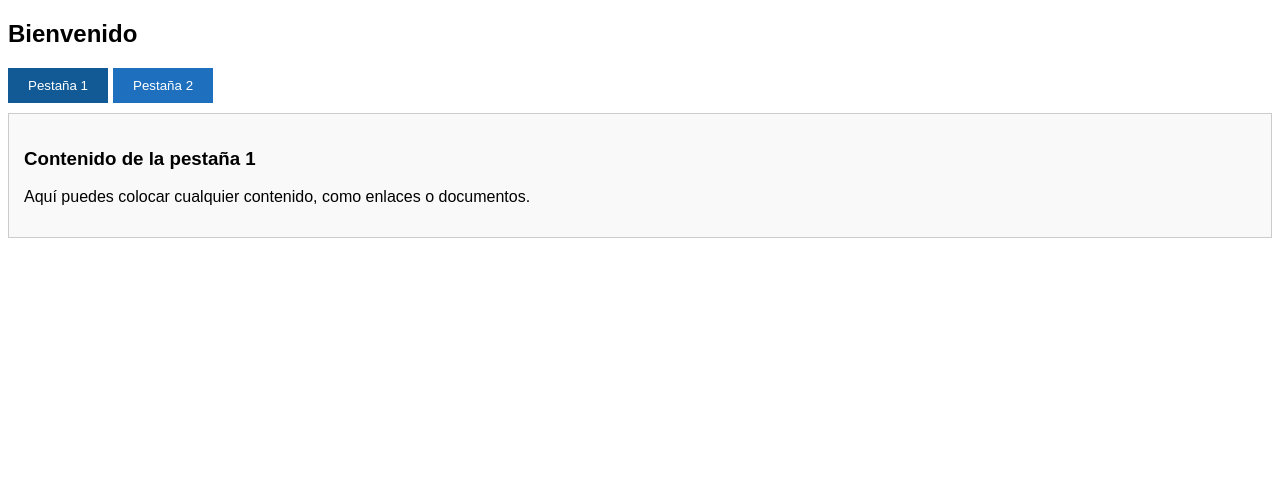
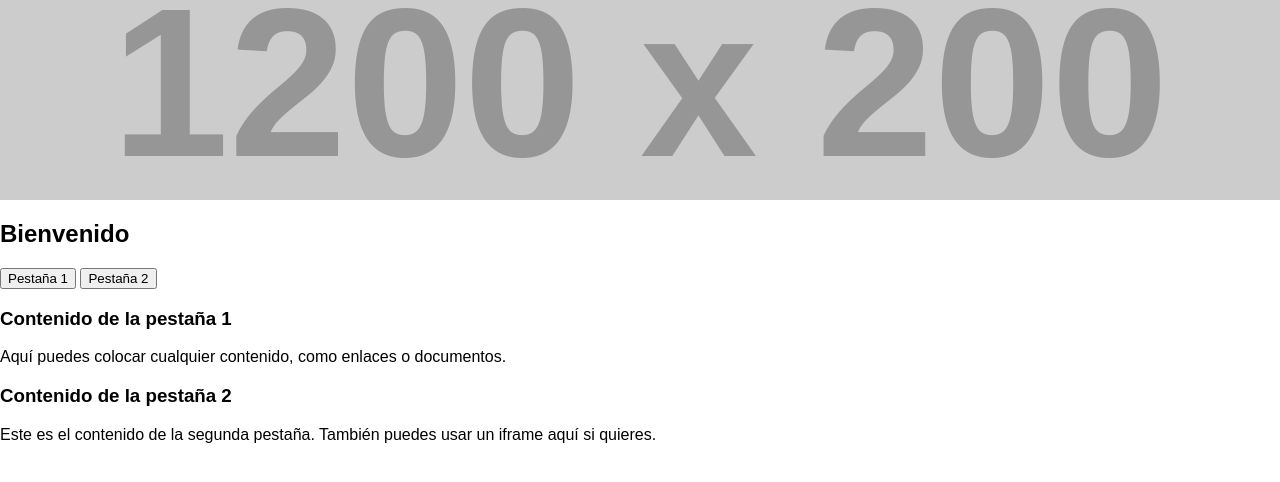
Before and after one commit to JorgeGCamara/sitio, a plain HTML site: page index.html in a window 1280 px wide. Drawn offline with Linux system fonts and the light colour scheme; placeholder pictures from the web are drawn by us.

Commit message:
Update index.html

```diff
--- a/index.html
+++ b/index.html
@@ -2,46 +2,62 @@
 <html lang="es">
 <head>
   <meta charset="UTF-8">
-  <title>Mi sitio con pestañas</title>
+  <title>Mi sitio con banner</title>
   <style>
     body {
       font-family: Arial, sans-serif;
+      margin: 0;
     }
 
-    .tabs {
-      display: flex;
-      margin-bottom: 10px;
+    .banner {
+      position: relative;
+      width: 100%;
+      height: 200px;
+      overflow: hidden;
     }
 
-    .tab-button {
-      background-color: #1e70bf;
-      color: white;
-      border: none;
-      padding: 10px 20px;
-      margin-right: 5px;
-      cursor: pointer;
+    .slides {
+      display: flex;
+      width: 300%;
+      animation: slide 9s infinite;
     }
 
-    .tab-button.active {
-      background-color: #125a96;
+    .slide {
+      width: 100%;
+      flex-shrink: 0;
     }
 
-    .tab-content {
-      display: none;
-      border: 1px solid #ccc;
-      padding: 15px;
-      background-color: #f9f9f9;
+    .slide img {
+      width: 100%;
+      height: 200px;
+      object-fit: cover;
     }
 
-    .tab-content.active {
-      display: block;
+    @keyframes slide {
+      0% { margin-left: 0; }
+      33% { margin-left: 0; }
+      36% { margin-left: -100%; }
+      66% { margin-left: -100%; }
+      69% { margin-left: -200%; }
+      99% { margin-left: -200%; }
+      100% { margin-left: 0; }
     }
   </style>
 </head>
 <body>
 
+  <!-- Banner deslizante -->
+  <div class="banner">
+    <div class="slides">
+      <div class="slide"><img src="https://via.placeholder.com/1200x200/1e70bf/ffffff?text=Banner+1" alt="Banner 1"></div>
+      <div class="slide"><img src="https://via.placeholder.com/1200x200/125a96/ffffff?text=Banner+2" alt="Banner 2"></div>
+      <div class="slide"><img src="https://via.placeholder.com/1200x200/0d3b66/ffffff?text=Banner+3" alt="Banner 3"></div>
+    </div>
+  </div>
+
   <h2>Bienvenido</h2>
 
+  <!-- Pestañas -->
   <div class="tabs">
     <button class="tab-button active" onclick="openTab('contenido1')">Pestaña 1</button>
     <button class="tab-button" onclick="openTab('contenido2')">Pestaña 2</button>
```
Lines whose indentation alone changed are shown as unchanged.
